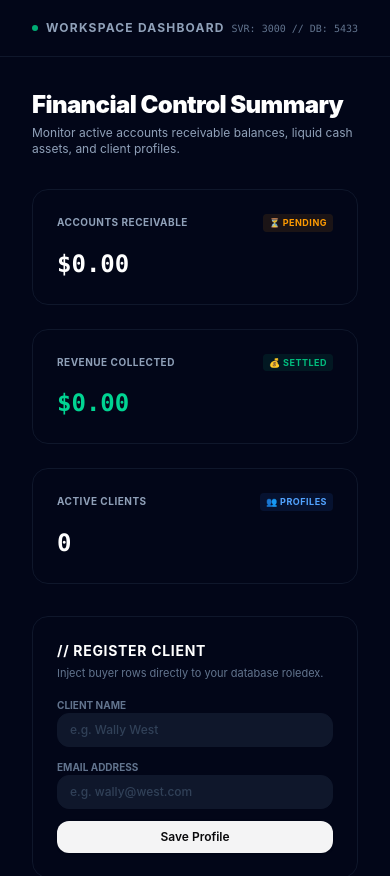
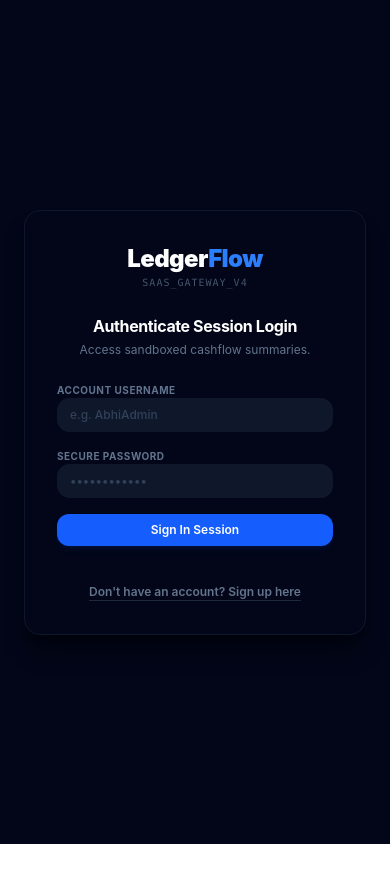
Before and after one commit to abhicodes13/ledgerflow, a React (Vite) app in the folder frontend/: page / in a window 390 px wide. Shown: the top 876 px of the page. After the commit the page ends 844 px from the top, so only its background shows below. Built offline with nearby package versions, Linux system fonts and the light colour scheme; no server answers.

Commit message:
feat: complete user authentication frontend interface layout integration

```diff
--- a/frontend/src/App.jsx
+++ b/frontend/src/App.jsx
@@ -2,7 +2,22 @@ import React, { useState, useEffect } from "react";
 
 function App() {
   // =========================================================================
-  // 1. DATA STATE TRACKING MODULES
+  // 1. SECURITY & SESSION MEMORY STATES (NEW STAGE 2)
+  // =========================================================================
+  const [token, setToken] = useState(localStorage.getItem("lf_token") || "");
+  const [currentUser, setCurrentUser] = useState(
+    JSON.parse(localStorage.getItem("lf_user")) || null,
+  );
+  const [isRegistering, setIsRegistering] = useState(false); // Flips between Login and Sign Up views
+
+  // Auth Form Input States
+  const [authUsername, setAuthUsername] = useState("");
+  const [authPassword, setAuthPassword] = useState("");
+  const [authMessage, setAuthMessage] = useState({ text: "", isError: false });
+  const [authSubmitting, setAuthSubmitting] = useState(false);
+
+  // =========================================================================
+  // 2. SYSTEM DATA TELEMETRY STATES (STAGE 1 CORE)
   // =========================================================================
   const [metrics, setMetrics] = useState({
     total_outstanding_cents: 0,
@@ -11,12 +26,10 @@ function App() {
   });
   const [loading, setLoading] = useState(true);
   const [clientsList, setClientsList] = useState([]);
-
-  // NEW STORAGE MATRIX: Holds your complete transaction ledger pulled from Postgres
   const [invoicesList, setInvoicesList] = useState([]);
   const [searchTerm, setSearchTerm] = useState("");
 
-  // Client Management Input States
+  // Core Data Forms Input States
   const [clientName, setClientName] = useState("");
   const [clientEmail, setClientEmail] = useState("");
   const [clientMessage, setClientMessage] = useState({
@@ -25,7 +38,6 @@ function App() {
   });
   const [clientSubmitting, setClientSubmitting] = useState(false);
 
-  // Invoice Generator Input States
   const [selectedClientId, setSelectedClientId] = useState("");
   const [invoiceNumber, setInvoiceNumber] = useState("");
   const [dueDate, setDueDate] = useState("");
@@ -39,9 +51,10 @@ function App() {
   const [invoiceSubmitting, setInvoiceSubmitting] = useState(false);
 
   // =========================================================================
-  // 2. AUTOMATED BACKEND TELEMETRY PIPELINES
+  // 3. BACKGROUND FETCHERS (ONLY RUNS IF TOKEN EXISTS)
   // =========================================================================
   const fetchMetrics = () => {
+    if (!token) return;
     fetch("/api/analytics/overview")
       .then((res) => res.json())
       .then((payload) => {
@@ -52,32 +65,110 @@ function App() {
   };
 
   const fetchClientsList = () => {
+    if (!token) return;
     fetch("/api/clients")
       .then((res) => res.json())
       .then((payload) => {
         if (payload.clients) setClientsList(payload.clients);
       })
-      .catch((err) => console.error("❌ Dropdown sync drop:", err));
+      .catch((err) => console.error("❌ Dropdown lookup breakdown:", err));
   };
 
-  // NEW TELEMETRY: Queries backend GET /api/invoices path to refresh the log grid rows
   const fetchInvoicesList = () => {
+    if (!token) return;
     fetch("/api/invoices")
       .then((res) => res.json())
       .then((payload) => {
         if (payload.invoices) setInvoicesList(payload.invoices);
       })
-      .catch((err) => console.error("❌ Ledger table sync drop:", err));
+      .catch((err) => console.error("❌ Ledger grid lookup breakdown:", err));
   };
 
   useEffect(() => {
+    if (token) {
       fetchMetrics();
       fetchClientsList();
-    fetchInvoicesList(); // ◄── Pulls database invoice files once canvas mounts
-  }, []);
+      fetchInvoicesList();
+    }
+  }, [token]);
 
   // =========================================================================
-  // 3. ACTION EVENT HANDLERS (THE ECOSYSTEM WIRE CROSSERS)
+  // 4. SECURITY & AUTH ACTION EVENT HANDLERS
+  // =========================================================================
+  const handleAuthSubmit = async (e) => {
+    e.preventDefault();
+    if (!authUsername || !authPassword) {
+      setAuthMessage({
+        text: "Credentials fields cannot be left blank.",
+        isError: true,
+      });
+      return;
+    }
+    setAuthSubmitting(true);
+    setAuthMessage({ text: "", isError: false });
+
+    // Determine target API pathway based on current interface view state flag
+    const endpointPath = isRegistering
+      ? "/api/auth/register"
+      : "/api/auth/login";
+
+    try {
+      const res = await fetch(endpointPath, {
+        method: "POST",
+        headers: { "Content-Type": "application/json" },
+        body: JSON.stringify({
+          username: authUsername,
+          password: authPassword,
+        }),
+      });
+      const data = await res.json();
+      if (!res.ok)
+        throw new Error(
+          data.error || "Security authentication gate rejected request.",
+        );
+
+      if (isRegistering) {
+        // Success path for Registration
+        setAuthMessage({
+          text: "Account profile created successfully! Switching to login view...",
+          isError: false,
+        });
+        setAuthUsername("");
+        setAuthPassword("");
+        setIsRegistering(false); // Snap back to login pane
+      } else {
+        // Success path for Login
+        localStorage.setItem("lf_token", data.token);
+        localStorage.setItem("lf_user", JSON.stringify(data.user));
+        setToken(data.token);
+        setCurrentUser(data.user);
+        setAuthUsername("");
+        setAuthPassword("");
+      }
+    } catch (err) {
+      setAuthMessage({ text: err.message, isError: true });
+    } finally {
+      setAuthSubmitting(false);
+    }
+  };
+
+  const handleLogout = () => {
+    localStorage.removeItem("lf_token");
+    localStorage.removeItem("lf_user");
+    setToken("");
+    setCurrentUser(null);
+    setMetrics({
+      total_outstanding_cents: 0,
+      total_collected_cents: 0,
+      total_clients_count: 0,
+    });
+    setClientsList([]);
+    setInvoicesList([]);
+    setSearchTerm("");
+  };
+
+  // =========================================================================
+  // 5. CORE WORKSPACE DATA FORM HANDLERS
   // =========================================================================
   const handleCreateClient = async (e) => {
     e.preventDefault();
@@ -94,11 +185,14 @@ function App() {
     try {
       const res = await fetch("/api/clients", {
         method: "POST",
-        headers: { "Content-Type": "application/json" },
+        headers: {
+          "Content-Type": "application/json",
+          Authorization: `Bearer ${token}`, // Passes security key blueprint check
+        },
         body: JSON.stringify({ name: clientName, email: clientEmail }),
       });
       const data = await res.json();
-      if (!res.ok) throw new Error(data.error || "Server rejected creation.");
+      if (!res.ok) throw new Error(data.error || "Server rejected insertion.");
 
       setClientMessage({
         text: `Success: ${data.client.name} saved!`,
@@ -144,7 +238,10 @@ function App() {
     try {
       const res = await fetch("/api/invoices", {
         method: "POST",
-        headers: { "Content-Type": "application/json" },
+        headers: {
+          "Content-Type": "application/json",
+          Authorization: `Bearer ${token}`,
+        },
         body: JSON.stringify({
           client_id: parseInt(selectedClientId, 10),
           invoice_number: invoiceNumber,
@@ -166,7 +263,7 @@ function App() {
       setItemQuantity("1");
       setItemPrice("");
       fetchMetrics();
-      fetchInvoicesList(); // ◄── AUTO-RELOAD: Adds the new bill to your table instantly!
+      fetchInvoicesList();
     } catch (err) {
       setInvoiceMessage({ text: err.message, isError: true });
     } finally {
@@ -178,13 +275,16 @@ function App() {
     try {
       const res = await fetch(`/api/invoices/${targetId}/settle`, {
         method: "PATCH",
-        headers: { "Content-Type": "application/json" },
+        headers: {
+          "Content-Type": "application/json",
+          Authorization: `Bearer ${token}`,
+        },
       });
       const data = await res.json();
       if (!res.ok) throw new Error(data.error || "Settlement failed.");
 
       fetchMetrics();
-      fetchInvoicesList(); // ◄── AUTO-RELOAD: Refreshes financial records live!
+      fetchInvoicesList();
     } catch (err) {
       console.error("❌ Settlement connection drop:", err.message);
     }
@@ -204,11 +304,111 @@ function App() {
     );
   });
 
+  // =========================================================================
+  // 6. DYNAMIC UI PRESENTATION RENDERING LAYER
+  // =========================================================================
+
+  // GATEKEEPER CONDITION: If token is missing, trap viewport inside the Auth Screen Overlay
+  if (!token) {
+    return (
+      <div className="flex min-h-screen bg-slate-950 text-slate-100 antialiased font-sans items-center justify-center p-6">
+        <div className="w-full max-w-sm rounded-2xl border border-slate-900 bg-slate-950 p-8 space-y-6 shadow-xl shadow-black/40">
+          {/* Platform Branding Emblem */}
+          <div className="text-center space-y-1">
+            <span className="text-2xl font-black tracking-tight text-white">
+              Ledger<span className="text-blue-500">Flow</span>
+            </span>
+            <p className="text-[10px] text-slate-600 font-mono uppercase tracking-widest">
+              SaaS_Gateway_V4
+            </p>
+          </div>
+
+          <div className="space-y-1 text-center">
+            <h2 className="text-base font-bold text-white tracking-tight">
+              {isRegistering
+                ? "Create Administrative Account"
+                : "Authenticate Session Login"}
+            </h2>
+            <p className="text-xs text-slate-500">
+              {isRegistering
+                ? "Provision private multi-tenant asset rows."
+                : "Access sandboxed cashflow summaries."}
+            </p>
+          </div>
+
+          {/* Secure Credential Input Forms */}
+          <form onSubmit={handleAuthSubmit} className="space-y-4 text-xs">
+            <div className="space-y-1">
+              <label className="text-[10px] font-bold text-slate-500 uppercase tracking-wider">
+                Account Username
+              </label>
+              <input
+                type="text"
+                value={authUsername}
+                onChange={(e) => setAuthUsername(e.target.value)}
+                placeholder="e.g. AbhiAdmin"
+                className="w-full border border-slate-900 rounded-xl px-3 py-2 bg-slate-900 text-white focus:outline-none focus:border-zinc-700 transition-all font-medium placeholder:text-slate-700"
+              />
+            </div>
+
+            <div className="space-y-1">
+              <label className="text-[10px] font-bold text-slate-500 uppercase tracking-wider">
+                Secure Password
+              </label>
+              <input
+                type="password"
+                value={authPassword}
+                onChange={(e) => setAuthPassword(e.target.value)}
+                placeholder="••••••••••••"
+                className="w-full border border-slate-900 rounded-xl px-3 py-2 bg-slate-900 text-white focus:outline-none focus:border-zinc-700 transition-all font-medium placeholder:text-slate-700"
+              />
+            </div>
+
+            <button
+              type="submit"
+              disabled={authSubmitting}
+              className="w-full bg-blue-600 hover:bg-blue-500 text-white font-bold py-2 rounded-xl transition-all shadow-md shadow-blue-600/10 font-semibold disabled:opacity-50"
+            >
+              {authSubmitting
+                ? "Authenticating Encryption..."
+                : isRegistering
+                  ? "Sign Up Profile"
+                  : "Sign In Session"}
+            </button>
+          </form>
+
+          {/* Inline Authentication System Feedback Alerts */}
+          {authMessage.text && (
+            <div
+              className={`p-2.5 rounded-xl border text-[11px] font-mono text-center ${authMessage.isError ? "bg-red-500/10 border-red-500/20 text-red-400" : "bg-emerald-500/10 border-emerald-500/20 text-emerald-400"}`}
+            >
+              {authMessage.text}
+            </div>
+          )}
+
+          {/* Toggle Link Between Registration / Login Panes */}
+          <div className="text-center pt-2">
+            <button
+              onClick={() => {
+                setIsRegistering(!isRegistering);
+                setAuthMessage({ text: "", isError: false });
+              }}
+              className="text-xs font-semibold text-slate-500 hover:text-white transition-all underline decoration-slate-800 underline-offset-4"
+            >
+              {isRegistering
+                ? "Already registered? Log in here"
+                : "Don't have an account? Sign up here"}
+            </button>
+          </div>
+        </div>
+      </div>
+    );
+  }
+
+  // PLATFORM UNLOCKED LAYOUT CANVAS (TRIGGERED IF TOKEN MATCHES VALID KEYS)
   return (
     <div className="flex min-h-screen bg-slate-950 text-slate-100 antialiased font-sans">
-      {/* ========================================================================= */}
-      {/* 4. LEFT SIDEBAR NAVIGATION CONTROL */}
-      {/* ========================================================================= */}
+      {/* LEFT SIDEBAR NAVIGATION */}
       <aside className="w-64 border-r border-slate-900 bg-slate-950 p-6 flex flex-col justify-between hidden md:flex">
         <div className="space-y-8">
           <div>
@@ -216,7 +416,7 @@ function App() {
               Ledger<span className="text-blue-500">Flow</span>
             </span>
             <p className="text-[10px] text-slate-600 font-mono mt-0.5">
-              V4_CORE_ACTIVE
+              V4_SaaS_SECURE
             </p>
           </div>
           <nav className="space-y-1">
@@ -240,41 +440,45 @@ function App() {
             </a>
           </nav>
         </div>
-        <div className="border-t border-slate-900 pt-4 text-xs text-slate-400">
-          <span>👨‍💻 Abhi (Admin)</span>
+        <div className="border-t border-slate-900 pt-4 flex flex-col space-y-3">
+          <div className="text-xs text-slate-400 font-medium">
+            <span>👤 Active Account: {currentUser?.username}</span>
+          </div>
+          <button
+            onClick={handleLogout}
+            className="w-full bg-slate-900 hover:bg-red-950 border border-slate-800 hover:border-red-900/40 text-slate-400 hover:text-red-400 text-[11px] font-bold py-1.5 rounded-lg transition-all"
+          >
+            Disconnect Session
+          </button>
         </div>
       </aside>
 
-      {/* ========================================================================= */}
-      {/* 5. MAIN CONTENT CANVAS LAYER */}
-      {/* ========================================================================= */}
+      {/* RIGHT MAIN WORKSPACE CONTENT WINDOW */}
       <div className="flex-1 flex flex-col min-w-0">
-        {/* TOP STATUS CONTROL HEADER */}
         <header className="border-b border-slate-900 bg-slate-950 px-8 py-5 flex items-center justify-between">
           <div className="flex items-center space-x-2">
-            <span className="h-1.5 w-1.5 rounded-full bg-emerald-500 animate-pulse"></span>
+            <span className="h-1.5 w-1.5 rounded-full bg-blue-500 animate-pulse"></span>
             <h2 className="text-xs font-bold text-slate-400 uppercase tracking-widest">
-              Workspace Dashboard
+              Sandboxed Tenant Workspace
             </h2>
           </div>
           <span className="text-[10px] font-mono text-slate-500">
-            SVR: 3000 // DB: 5433
+            AUTH: JWT_ACTIVE // ID: {currentUser?.id}
           </span>
         </header>
-
-        {/* INNER SCROLL PANEL WRAPPER */}
+        {/* MAIN DATA MONITOR AREA */}
         <main className="flex-1 overflow-y-auto px-8 py-8 max-w-5xl w-full mx-auto space-y-8">
           <div>
             <h1 className="text-2xl font-black text-white tracking-tight">
-              Financial Control Summary
+              Isolated Accounts Summary
             </h1>
             <p className="mt-1 text-xs text-slate-400">
               Monitor active accounts receivable balances, liquid cash assets,
-              and client profiles.
+              and client profiles unique to your session.
             </p>
           </div>
 
-          {/* DYNAMIC TELEMETRY STATISTICS CARDS */}
+          {/* DYNAMIC METRIC CARDS */}
           <div className="grid gap-6 sm:grid-cols-3">
             {/* CARD 1: ACCOUNTS RECEIVABLE */}
             <div className="rounded-2xl border border-slate-900 bg-slate-950 p-6 relative overflow-hidden group">
@@ -292,7 +496,7 @@ function App() {
               <div className="absolute top-0 right-0 h-[2px] w-0 bg-amber-500 group-hover:w-full transition-all duration-300"></div>
             </div>
 
-            {/* CARD 2: LIQUID CASH FLOW REVENUE */}
+            {/* CARD 2: REVENUE COLLECTED */}
             <div className="rounded-2xl border border-slate-900 bg-slate-950 p-6 relative overflow-hidden group">
               <div className="flex items-center justify-between text-slate-400 text-[10px] font-bold uppercase tracking-wider">
                 <span>Revenue Collected</span>
@@ -308,7 +512,7 @@ function App() {
               <div className="absolute top-0 right-0 h-[2px] w-0 bg-emerald-500 group-hover:w-full transition-all duration-300"></div>
             </div>
 
-            {/* CARD 3: CLIENT REGISTRY DIRECTORIES */}
+            {/* CARD 3: ACTIVE CLIENTS COUNTER */}
             <div className="rounded-2xl border border-slate-900 bg-slate-950 p-6 relative overflow-hidden group">
               <div className="flex items-center justify-between text-slate-400 text-[10px] font-bold uppercase tracking-wider">
                 <span>Active Clients</span>
@@ -323,11 +527,9 @@ function App() {
             </div>
           </div>
 
-          {/* DUAL WORKSPACE SPLIT BLOCK RENDERER */}
+          {/* DUAL COLUMN DATA INPUT PANELS */}
           <div className="grid gap-6 md:grid-cols-2">
-            {/* ========================================================================= */}
-            {/* 6. CLIENT REGISTRATION SHEET */}
-            {/* ========================================================================= */}
+            {/* CLIENT REGISTER PANEL */}
             <section className="rounded-2xl border border-slate-900 bg-slate-950 p-6 space-y-4 flex flex-col justify-between">
               <div className="space-y-1">
                 <h3 className="text-sm font-bold text-white uppercase tracking-wider">
@@ -381,9 +583,7 @@ function App() {
               )}
             </section>
 
-            {/* ========================================================================= */}
-            {/* 7. UPGRADED INVOICE CREATOR PANEL WITH DYNAMIC DROPDOWN */}
-            {/* ========================================================================= */}
+            {/* INVOICE CREATOR PANEL */}
             <section className="rounded-2xl border border-slate-900 bg-slate-950 p-6 space-y-4">
               <div className="space-y-1">
                 <h3 className="text-sm font-bold text-white uppercase tracking-wider">
@@ -399,7 +599,6 @@ function App() {
                 className="space-y-3 text-xs"
               >
                 <div className="grid grid-cols-2 gap-3">
-                  {/* DYNAMIC SELECTION CHIP */}
                   <div className="space-y-1">
                     <label className="text-[10px] font-bold text-slate-500 uppercase">
                       Target Buyer
@@ -417,7 +616,6 @@ function App() {
                       ))}
                     </select>
                   </div>
-
                   <div className="space-y-1">
                     <label className="text-[10px] font-bold text-slate-500 uppercase">
                       Invoice Number
@@ -443,7 +641,6 @@ function App() {
                     className="w-full border border-slate-900 rounded-xl px-3 py-2 bg-slate-900 text-white focus:outline-none focus:border-zinc-700 transition-all font-medium"
                   />
                 </div>
-
                 <div className="border-t border-slate-900 pt-3 space-y-2">
                   <div className="text-[10px] font-black text-slate-600 uppercase tracking-widest">
                     // Line Item Details
@@ -494,10 +691,10 @@ function App() {
               )}
             </section>
           </div>
-          {/* ========================================================================= */}
-          {/* 8. LIVE TRANSACTION LEDGER HISTORY BOARD */}
-          {/* ========================================================================= */}
+
+          {/* REAL-TIME TRANSACTION LEDGER BOARD */}
           <section className="rounded-2xl border border-slate-900 bg-slate-950 p-6 space-y-4">
+            <div className="flex flex-col sm:flex-row sm:items-center sm:justify-between gap-4">
               <div>
                 <h3 className="text-sm font-bold text-white uppercase tracking-wider">
                   // Real-Time Transaction Ledger
@@ -516,6 +713,7 @@ function App() {
                   className="w-full border border-slate-900 rounded-xl px-3 py-1.5 bg-slate-900 text-white text-xs focus:outline-none focus:border-zinc-700 transition-all font-medium placeholder:text-slate-600"
                 />
               </div>
+            </div>
 
             <div className="overflow-x-auto border border-slate-900 rounded-xl bg-slate-950">
               <table className="w-full text-left border-collapse text-xs">
@@ -530,14 +728,13 @@ function App() {
                   </tr>
                 </thead>
                 <tbody className="divide-y divide-slate-900/60 font-medium">
-                  {invoicesList.length === 0 ? (
+                  {filteredInvoices.length === 0 ? (
                     <tr>
                       <td
                         colSpan="6"
                         className="p-8 text-center text-slate-600 font-mono"
                       >
-                        No transactional logs found inside PostgreSQL data
-                        pools.
+                        No matching transactional records located.
                       </td>
                     </tr>
                   ) : (
@@ -570,7 +767,6 @@ function App() {
                           </span>
                         </td>
                         <td className="p-4 text-right flex items-center justify-end gap-2">
-                          {/* ⚡ NEW COMPONENT FEATURE: LIVE DOWNLOAD LINK BLOCKS */}
                           <a
                             href={`/api/invoices/${inv.id}/pdf`}
                             download
@@ -578,7 +774,6 @@ function App() {
                           >
                             PDF
                           </a>
-
                           {inv.status === "pending" && (
                             <button
                               onClick={() => handleSettleInvoice(inv.id)}
@@ -596,7 +791,7 @@ function App() {
             </div>
           </section>
 
-          {/* ACTIVITY TELEMETRY FOOTER */}
+          {/* PIPELINE TELEMETRY FOOTER */}
           <div className="rounded-2xl border border-slate-900 bg-slate-950 p-5 font-mono text-[11px] text-slate-400 space-y-2">
             <div className="text-[10px] text-slate-600 font-bold uppercase tracking-wider">
               // PIPELINE ACTIVITY TELEMETRY
```
Lines whose indentation alone changed are shown as unchanged.
